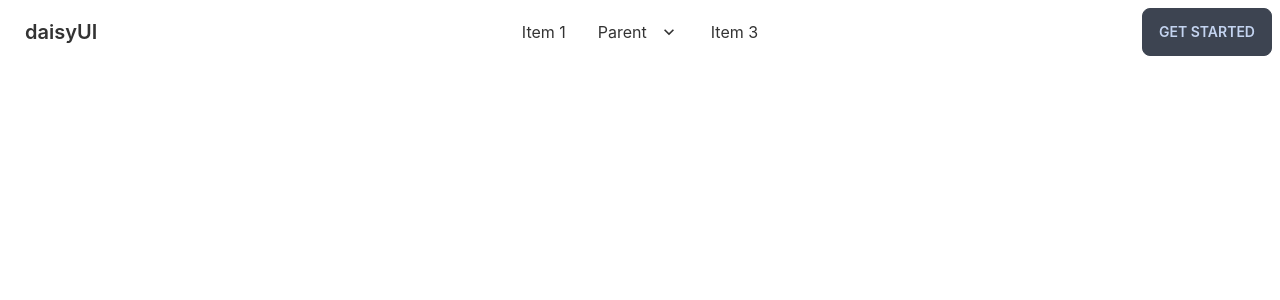
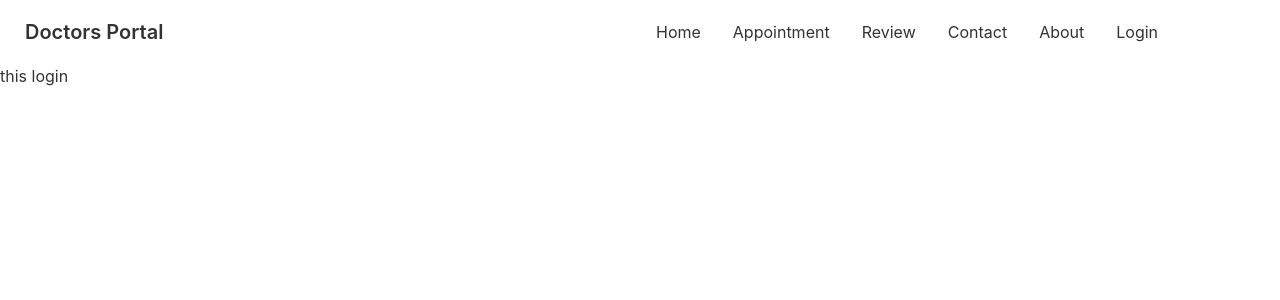
Before and after one commit to themarjanz/doctors-portal, a React (Create React App) app: page /login in a window 1280 px wide. Shown: the top 300 px of the page. Built offline with nearby package versions, Linux system fonts and the light colour scheme.

Commit message:
navbar added

```diff
--- a/src/App.js
+++ b/src/App.js
@@ -4,6 +4,7 @@ import Navbar from './Pages/Shared/Navbar';
 import { Routes, Route, Link } from "react-router-dom";
 import Home from './Pages/Home/Home';
 import About from './Pages/About/About';
+import Login from './Pages/Login/Login';
 
 function App() {
   return (
@@ -13,6 +14,7 @@ function App() {
       <Routes>
         <Route path="/" element={<Home></Home>} />
         <Route path="about" element={<About></About>} />
+        <Route path="login" element={<Login></Login>} />
       </Routes>
     </div>
 
--- /dev/null
+++ b/src/Pages/Login/Login.js
@@ -0,0 +1,11 @@
+import React from 'react';
+
+const Login = () => {
+    return (
+        <div>
+            <h1>this login</h1>
+        </div>
+    );
+};
+
+export default Login;
--- a/src/Pages/Shared/Navbar.js
+++ b/src/Pages/Shared/Navbar.js
@@ -1,6 +1,15 @@
 import React from 'react';
+import { Link } from 'react-router-dom';
 
 const Navbar = () => {
+    const menuItems = <>
+        <li><Link to="/">Home</Link></li>
+        <li><Link to="/appointment">Appointment</Link></li>
+        <li><Link to="/review">Review</Link></li>
+        <li><Link to="/contact">Contact</Link></li>
+        <li><Link to="/about">About</Link></li>
+        <li><Link to="/login">Login</Link></li>
+    </>
     return (
         <div className="navbar bg-base-100">
             <div className="navbar-start">
@@ -9,41 +18,25 @@ const Navbar = () => {
                         <svg xmlns="http://www.w3.org/2000/svg" className="h-5 w-5" fill="none" viewBox="0 0 24 24" stroke="currentColor"><path strokeLinecap="round" strokeLinejoin="round" strokeWidth="2" d="M4 6h16M4 12h8m-8 6h16" /></svg>
                     </label>
                     <ul tabIndex={0} className="menu menu-compact dropdown-content mt-3 p-2 shadow bg-base-100 rounded-box w-52">
-                        <li><a>Item 1</a></li>
-                        <li tabIndex={0}>
-                            <a className="justify-between">
-                                Parent
-                                <svg className="fill-current" xmlns="http://www.w3.org/2000/svg" width="24" height="24" viewBox="0 0 24 24"><path d="M8.59,16.58L13.17,12L8.59,7.41L10,6L16,12L10,18L8.59,16.58Z" /></svg>
-                            </a>
-                            <ul className="p-2">
-                                <li><a>Submenu 1</a></li>
-                                <li><a>Submenu 2</a></li>
-                            </ul>
-                        </li>
-                        <li><a>Item 3</a></li>
+                        {/* <li><a>Home</a></li>
+                        <li><a>Appointment</a></li>
+                        <li><a>Contact</a></li>
+                        <li><a>Review</a></li>
+                        <li><a>Contact</a></li>
+                        <li><a>About</a></li>
+                        <li><a>Login</a></li> */}
+                        {menuItems}
+
                     </ul>
                 </div>
-                <a className="btn btn-ghost normal-case text-xl">daisyUI</a>
+                <a className="btn btn-ghost normal-case text-xl">Doctors Portal</a>
             </div>
             <div className="navbar-center hidden lg:flex">
                 <ul className="menu menu-horizontal p-0">
-                    <li><a>Item 1</a></li>
-                    <li tabIndex={0}>
-                        <a>
-                            Parent
-                            <svg className="fill-current" xmlns="http://www.w3.org/2000/svg" width="20" height="20" viewBox="0 0 24 24"><path d="M7.41,8.58L12,13.17L16.59,8.58L18,10L12,16L6,10L7.41,8.58Z" /></svg>
-                        </a>
-                        <ul className="p-2">
-                            <li><a>Submenu 1</a></li>
-                            <li><a>Submenu 2</a></li>
-                        </ul>
-                    </li>
-                    <li><a>Item 3</a></li>
+                    {menuItems}
                 </ul>
             </div>
-            <div className="navbar-end">
-                <a className="btn">Get started</a>
-            </div>
+
         </div>
     );
 };
```
